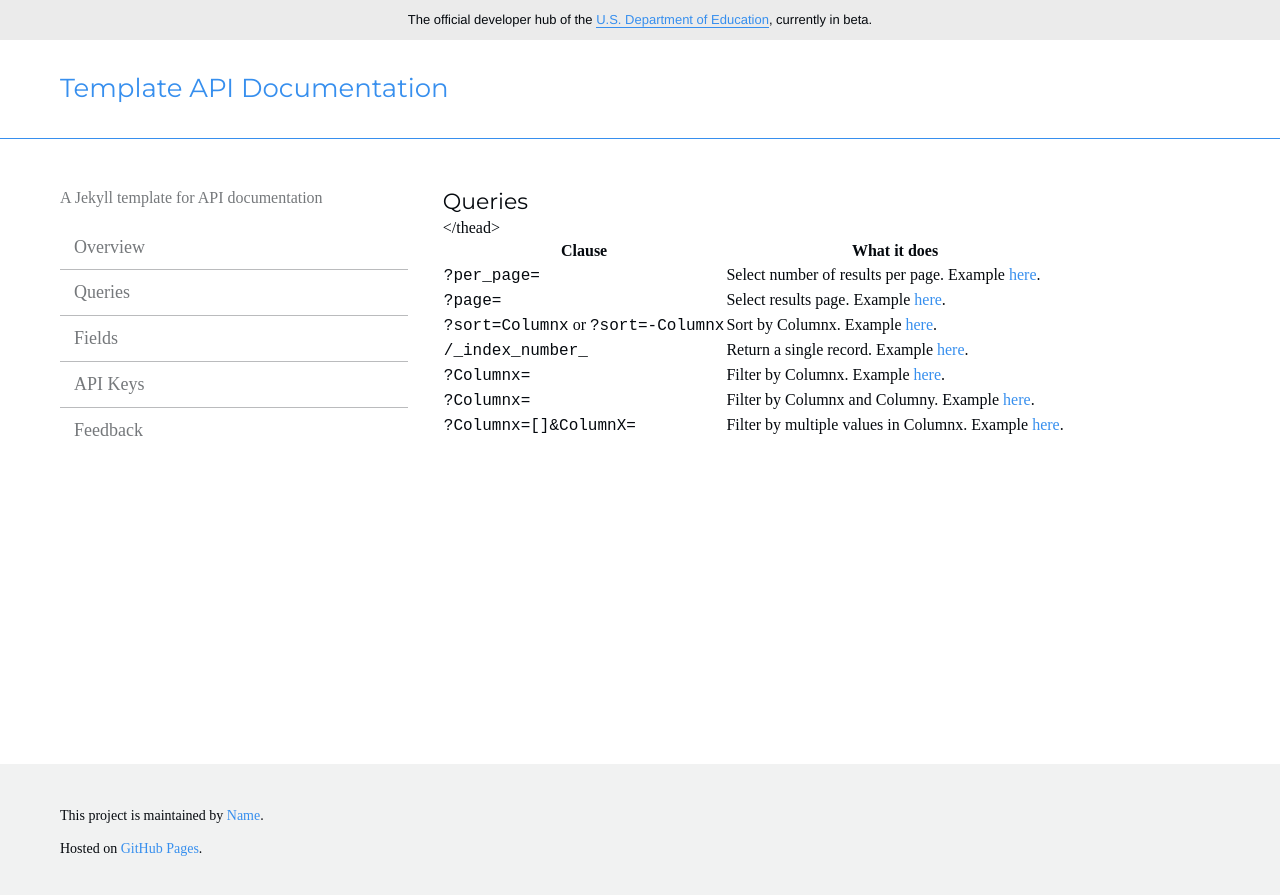
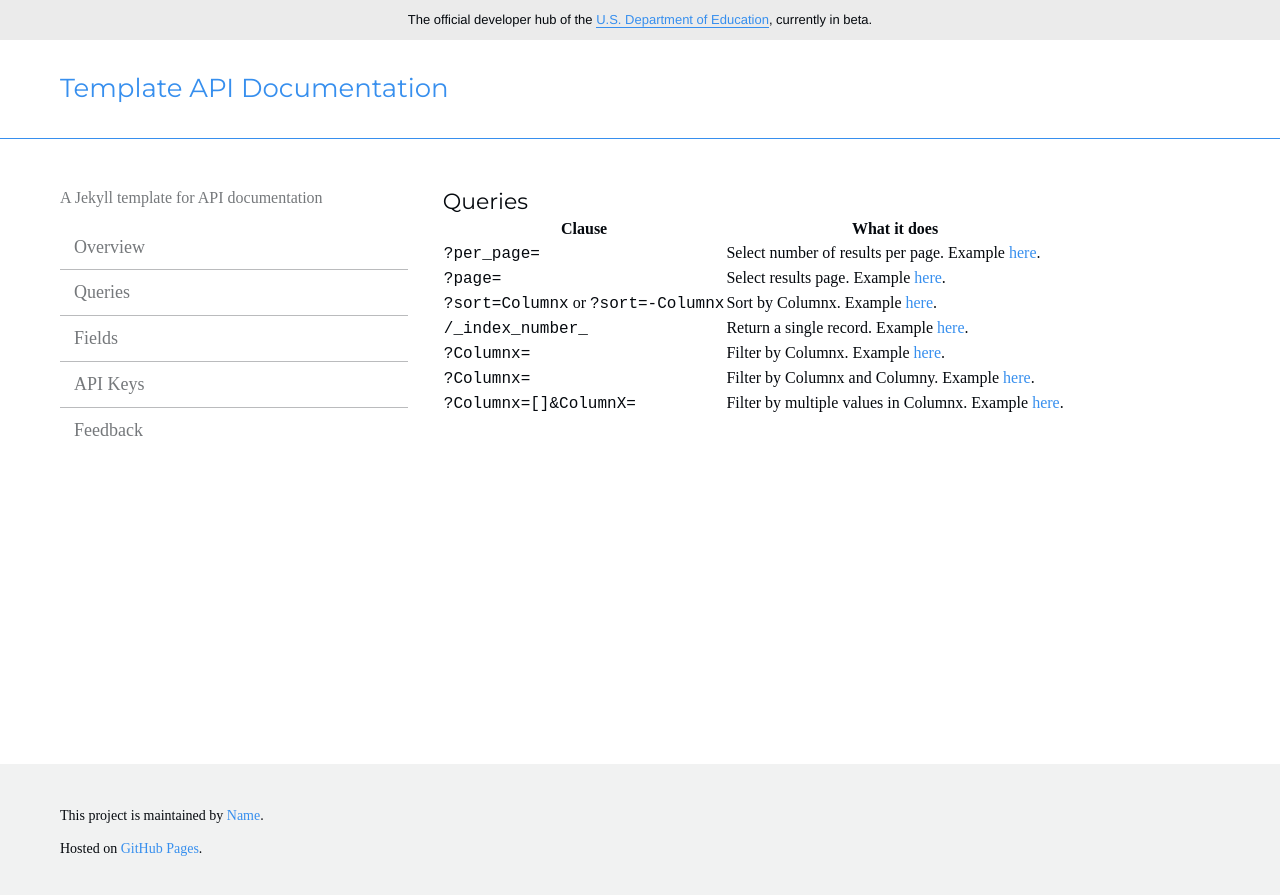
Before and after one commit to ashd32/mbk-api, a Jekyll site: the page built from _pages/queries.md, in a window 1280 px wide. Shown: the top 895 px of the page. Built offline with Jekyll 4.4.1, drawn with Linux system fonts in a browser that asks for light colours; some web fonts are replaced.

Commit message:
Remove thead tag

```diff
--- a/_pages/queries.md
+++ b/_pages/queries.md
@@ -47,7 +47,5 @@ permalink: /queries/
 <td>Filter by multiple values in Columnx. Example <a href="https://api.ed.gov/data/less-than-highschool_2015?Sex=Males&Sex=Females&api_key=DEMO_KEY1">here</a>.</td>
 </tr>
 
-
-</thead>
 </tbody>
 </table>
```
